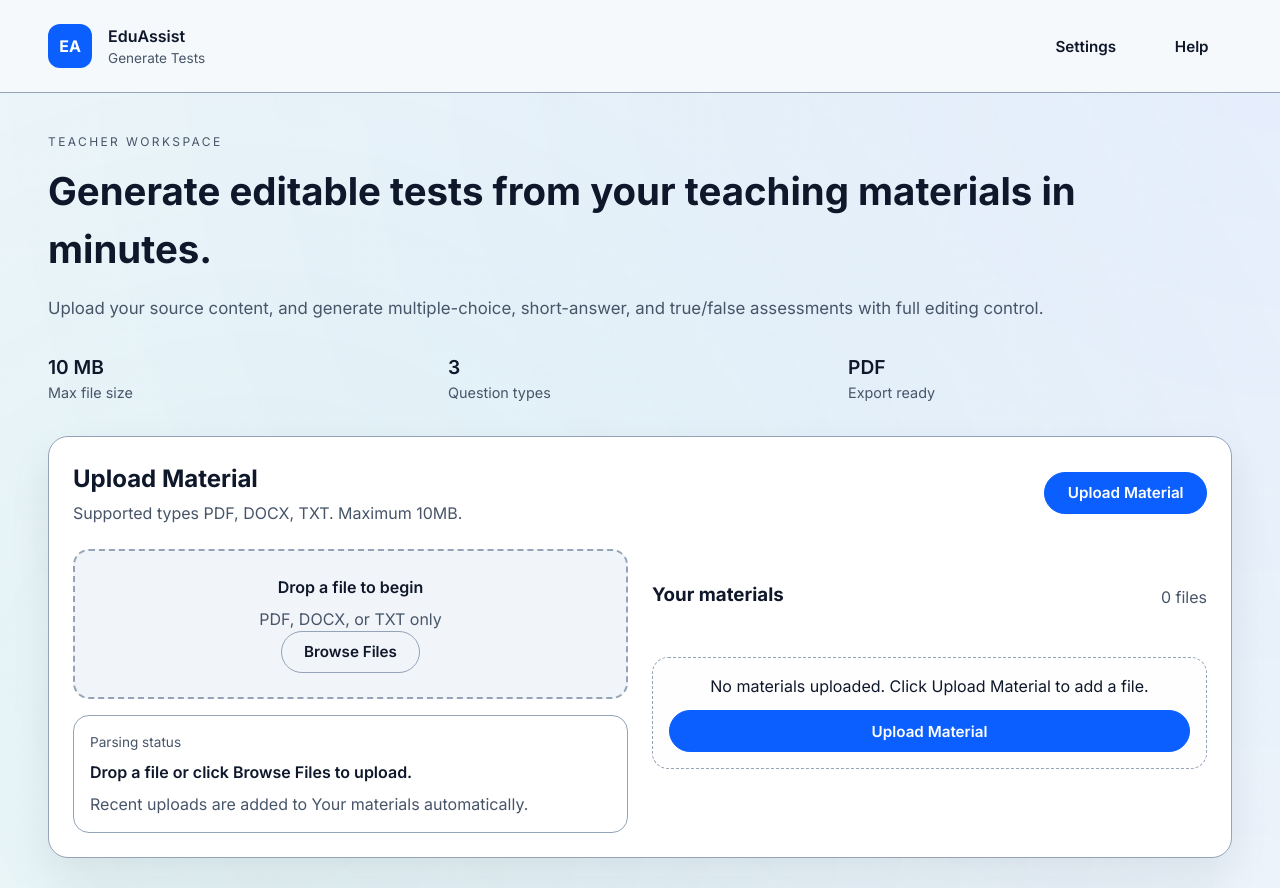
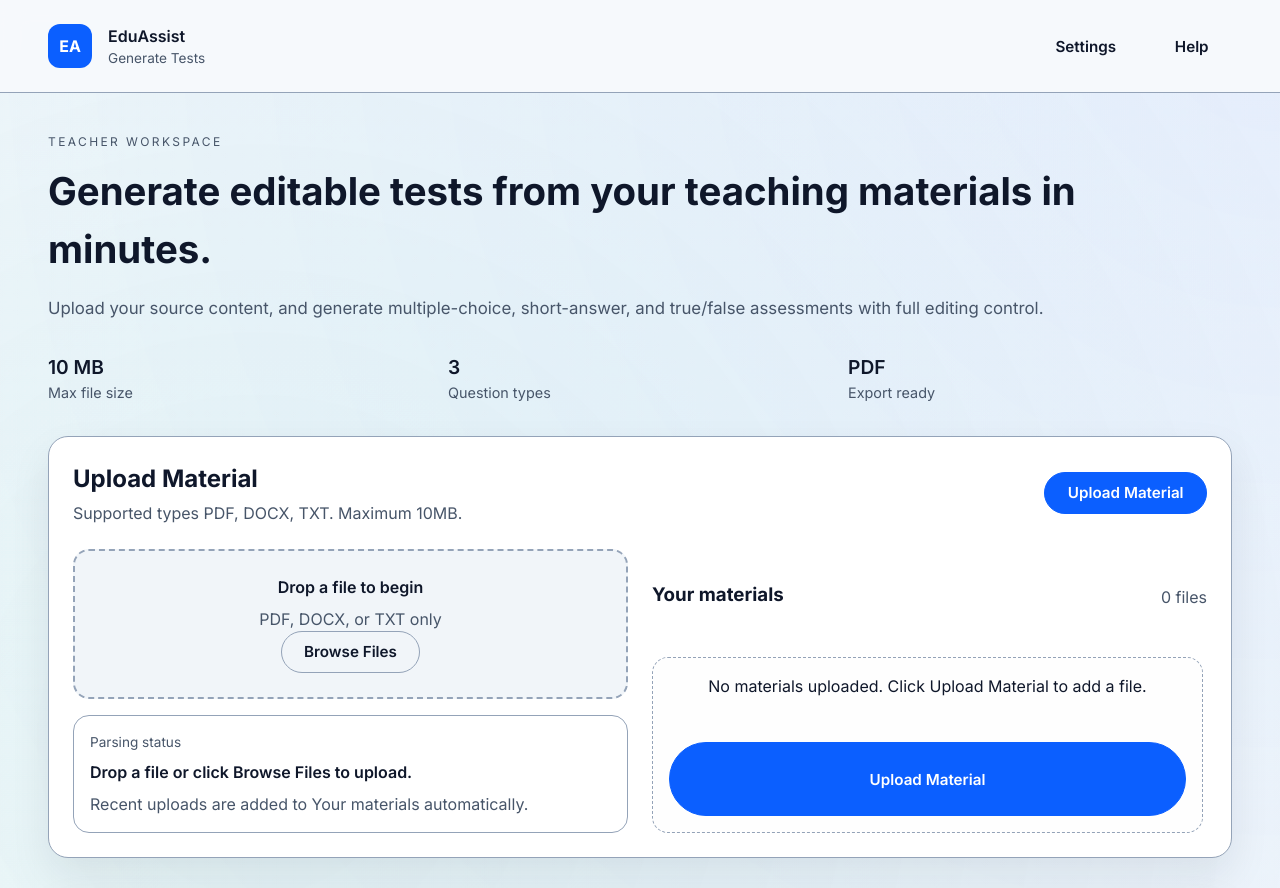
Before and after one commit to shahd803/EduAssist, a Next.js app: page / in a window 1280 px wide. Shown: the top 888 px of the page. Built offline with nearby package versions, Linux system fonts and the light colour scheme.

Commit message:
css issue

```diff
--- a/src/app/globals.css
+++ b/src/app/globals.css
@@ -229,6 +229,14 @@ textarea {
 .materials-list {
   display: grid;
   gap: 1rem;
+}
+
+.materials-scroll {
+  display: grid;
+  gap: 1rem;
+  max-height: 360px;
+  overflow-y: auto;
+  padding-right: 0.25rem;
 }
 
 .list-header {
```
